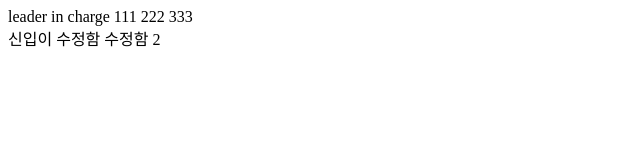
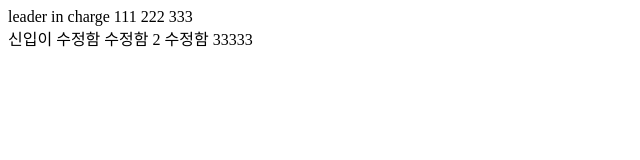
Before and after one commit to woojjo22/company-prj1, a plain HTML site: page index.html in a window 1280 px wide. Shown: the whole page, without its empty margins (0-640 px from the left). Drawn offline with Linux system fonts and the light colour scheme.

Commit message:
세번째 수정

```diff
--- a/index.html
+++ b/index.html
@@ -15,6 +15,7 @@
     </nav>
     <main>신입이 수정함
       수정함 2
+      수정함 33333
 
     </main>
 
```
